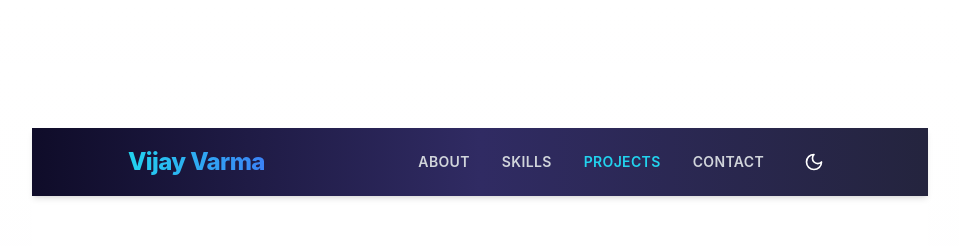
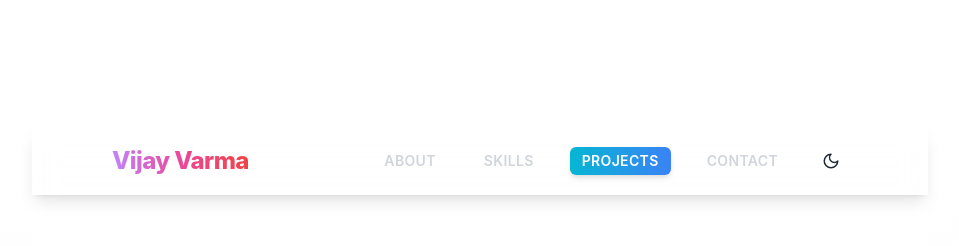
Before and after one commit to VijayVarma26/portfolio-vijayvarma, a React (Vite) app: page / in a window 1280 px wide. Shown: the top 246 px of the page, without its empty margins (160-1119 px from the left). Built offline with nearby package versions, Linux system fonts and the light colour scheme.

Commit message:
Refactor Header component to enhance styling, improve responsiveness, and update navigation elements

```diff
--- a/src/components/Header.tsx
+++ b/src/components/Header.tsx
@@ -30,28 +30,33 @@ export default function Header() {
   }, []);
 
   return (
-    <header className="w-full py-4 px-6 md:px-24 bg-gradient-to-r from-[#0f0c29] via-[#302b63] to-[#24243e] text-white dark:from-gray-900 dark:via-gray-800 dark:to-gray-900 shadow-md sticky top-0 z-50 backdrop-blur-sm transition-colors duration-300">
-      <div className="flex justify-between items-center">
-        {/* Animated Name */}
-        <motion.div
-          initial={{ scale: 0.9, opacity: 0 }}
-          animate={{ scale: 1, opacity: 1 }}
+    <motion.header
+      initial={{ y: -60, opacity: 0 }}
+      animate={{ y: 0, opacity: 1 }}
+      transition={{ duration: 0.6, ease: "easeOut" }}
+      className="w-full py-4 px-6 md:px-20 backdrop-blur-md bg-white/10 dark:bg-black/20 shadow-lg sticky top-0 z-50 border-b border-white/10"
+    >
+      <div className="flex justify-between items-center font-sans">
+        {/* Animated Logo */}
+        <motion.h1
+          initial={{ opacity: 0, scale: 0.95 }}
+          animate={{ opacity: 1, scale: 1 }}
           transition={{ duration: 0.5 }}
-          className="text-2xl font-extrabold tracking-tight text-transparent bg-clip-text bg-gradient-to-r from-cyan-400 to-blue-500 select-none cursor-default"
+          className="text-2xl font-extrabold tracking-tight bg-gradient-to-r from-purple-400 via-pink-500 to-red-500 text-transparent bg-clip-text select-none cursor-default"
         >
           Vijay Varma
-        </motion.div>
+        </motion.h1>
 
-        {/* Desktop Nav */}
-        <nav className="hidden md:flex space-x-8 text-sm font-semibold items-center">
+        {/* Desktop Navigation */}
+        <nav className="hidden md:flex items-center space-x-6 text-sm font-semibold uppercase tracking-wide">
           {navItems.map((section) => (
             <a
               key={section}
               href={`#${section}`}
-              className={`uppercase tracking-wide transition-colors duration-300 ${
+              className={`transition duration-300 px-3 py-1 rounded-md ${
                 activeSection === section
-                  ? "text-cyan-400"
-                  : "text-gray-300 hover:text-cyan-400"
+                  ? "text-white bg-gradient-to-r from-cyan-500 to-blue-500 shadow-md"
+                  : "text-gray-300 hover:text-white hover:bg-white/10"
               }`}
             >
               {section}
@@ -60,33 +65,33 @@ export default function Header() {
           {/* Theme Toggle */}
           <button
             onClick={toggleDarkMode}
-            className="ml-4 p-2 rounded-full hover:bg-white/10 focus:outline-none"
+            className="ml-4 p-2 rounded-full bg-white/10 hover:bg-white/20 transition"
             aria-label="Toggle Theme"
           >
-            {darkMode ? <Sun size={20} /> : <Moon size={20} />}
+            {darkMode ? <Sun size={18} /> : <Moon size={18} />}
           </button>
         </nav>
 
-        {/* Mobile Menu Icon */}
+        {/* Mobile Menu Toggle */}
         <div className="md:hidden flex items-center gap-3">
           <button
             onClick={toggleDarkMode}
-            className="text-white hover:text-cyan-400 focus:outline-none"
+            className="text-white hover:text-cyan-400"
             aria-label="Toggle Theme"
           >
             {darkMode ? <Sun size={20} /> : <Moon size={20} />}
           </button>
           <button
             onClick={toggleMenu}
+            className="text-white hover:text-cyan-400"
             aria-label="Toggle menu"
-            className="text-white hover:text-cyan-400 focus:outline-none"
           >
             {isOpen ? <X className="w-6 h-6" /> : <Menu className="w-6 h-6" />}
           </button>
         </div>
       </div>
 
-      {/* Mobile Nav */}
+      {/* Mobile Navigation */}
       <AnimatePresence>
         {isOpen && (
           <motion.nav
@@ -95,27 +100,25 @@ export default function Header() {
             animate={{ height: "auto", opacity: 1 }}
             exit={{ height: 0, opacity: 0 }}
             transition={{ duration: 0.3 }}
-            className="md:hidden overflow-hidden"
+            className="md:hidden mt-3 space-y-3 font-semibold text-sm"
           >
-            <div className="mt-4 space-y-3 text-sm font-semibold flex flex-col">
             {navItems.map((section) => (
               <a
                 key={section}
                 href={`#${section}`}
-                  className={`block px-2 py-1 rounded transition-colors duration-300 uppercase tracking-wide ${
+                onClick={() => setIsOpen(false)}
+                className={`block px-3 py-2 rounded-md transition-all duration-300 uppercase tracking-wide ${
                   activeSection === section
-                      ? "text-cyan-400"
-                      : "text-gray-300 hover:text-cyan-400"
+                    ? "text-white bg-gradient-to-r from-cyan-500 to-blue-500 shadow-sm"
+                    : "text-gray-300 hover:text-white hover:bg-white/10"
                 }`}
-                  onClick={() => setIsOpen(false)}
               >
                 {section}
               </a>
             ))}
-            </div>
           </motion.nav>
         )}
       </AnimatePresence>
-    </header>
+    </motion.header>
   );
 }
```
Lines whose indentation alone changed are shown as unchanged.
